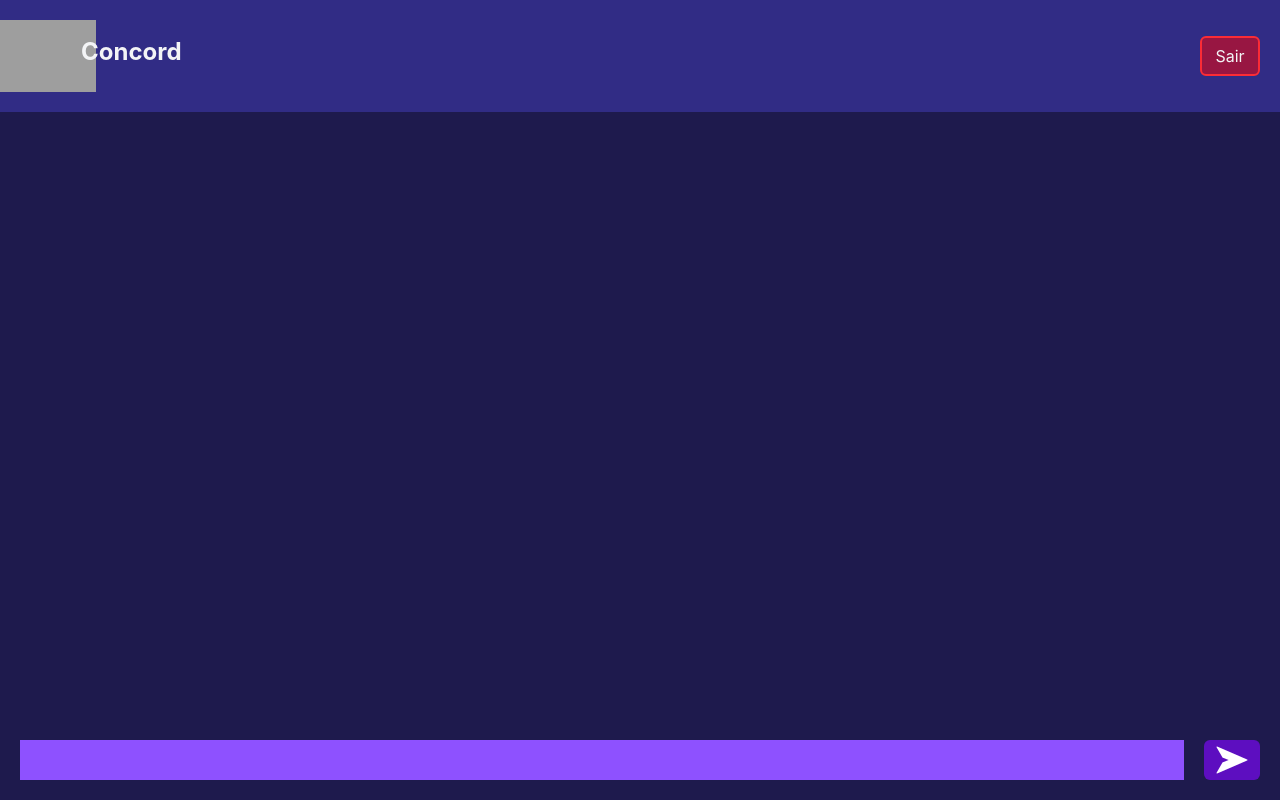
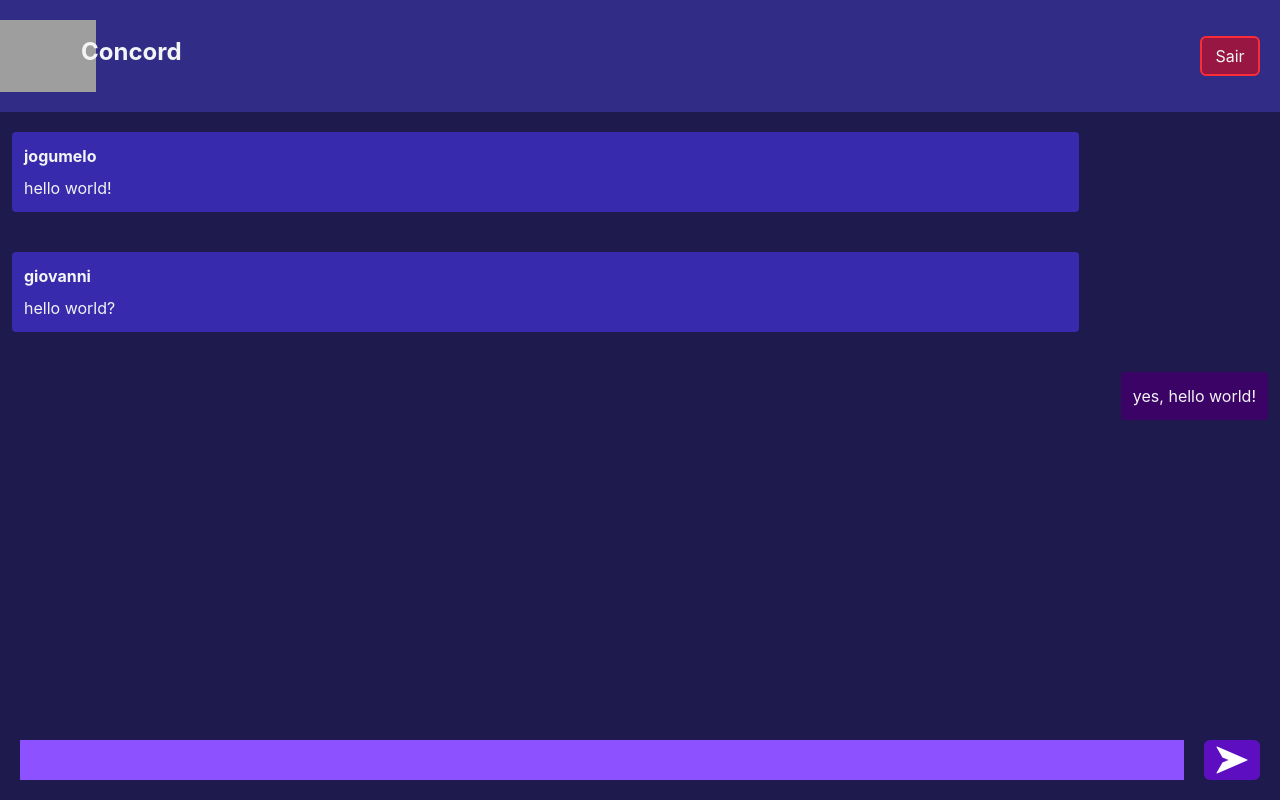
Before and after one commit to cavaleiro-olimpioo/ChatApp, a React (Vite) app in the folder frontend/: page / in a window 1280 px wide. Built offline with nearby package versions, Linux system fonts and the light colour scheme; grey boxes are pictures that could not be loaded.

Commit message:
CardMessages
Adicionei e configurei os cards de mensagem

```diff
--- a/frontend/src/App.jsx
+++ b/frontend/src/App.jsx
@@ -1,7 +1,9 @@
 import logo from './assets/icons/Logo.png';
 import enviar from './assets/icons/enviar.png'
+import CardMessage from './components/cardMessage';
 
 function App() {
+  const user = 'guilherme';
   const allMessages = [
     {
       'id': 1,
@@ -29,7 +31,11 @@ function App() {
         <button className='bg-[#FF000080] w-15 h-10 text-gray-100 border-red-500 border-2 rounded-md'>Sair</button>
       </header>
       <main className='bg-indigo-950 w-full h-full flex flex-col justify-between'>
-        <div className=''></div>
+        <div className='w-full h-full flex flex-col'>
+          {allMessages.map((message) => {
+            return(<CardMessage message={message.message} userMsg={message.user} user={user} />)
+          })}
+        </div>
         <form className='p-5 flex justify-between' action=".">
           <input className='w-full mr-5 bg-violet-500' type="text" name="message" id="message" />
           <button className='bg-violet-800 rounded-md w-15 h-10 flex justify-center items-center cursor-pointer' type="submit">
--- /dev/null
+++ b/frontend/src/components/cardMessage.jsx
@@ -0,0 +1,18 @@
+function cardMessage({ message, userMsg, user }) {
+    if (userMsg === user) {
+        return (
+            <div className='bg-purple-950 mr-3 mt-5 mb-5 max-w-5/6 p-3 self-end rounded-sm'>
+                <p className='text-gray-100'>{message}</p>
+            </div>
+        );
+    } else {
+        return (
+            <div className='bg-indigo-800 ml-3 mt-5 mb-5 max-w-5/6 p-3 rounded-sm'>
+                <h1 className='font-bold text-gray-100 text-md mb-2'>{userMsg}</h1>
+                <p className='text-gray-100'>{message}</p>
+            </div>
+        );
+    }
+}
+
+export default cardMessage;
```
